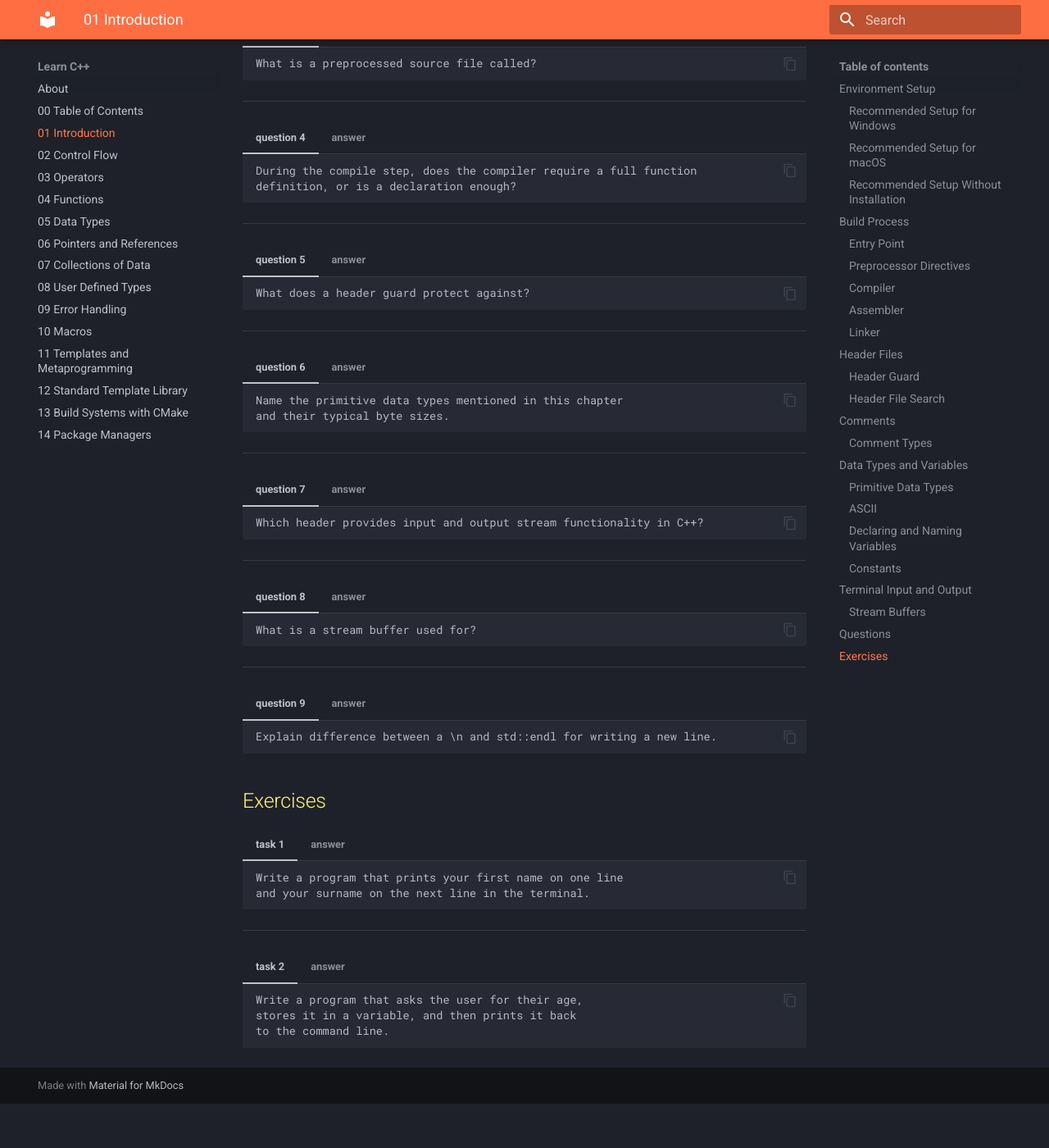
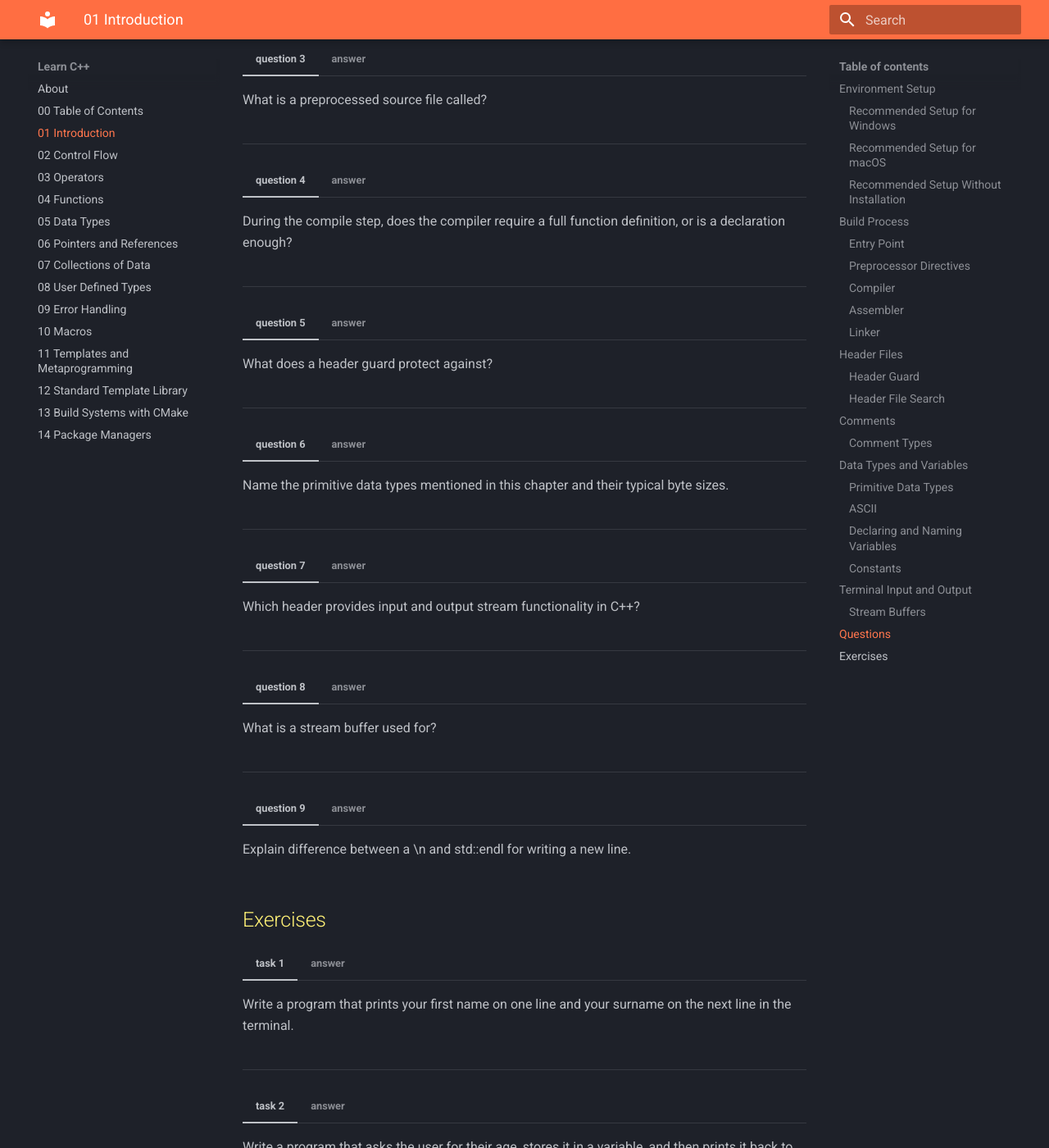
Before and after one commit to CL0001/learn-cplusplus, an MkDocs documentation site: the page built from docs/01 Introduction.md, in a window 1280 px wide and 1400 px high, scrolled down 19576 px. Shown: the whole window at 82% size. Built offline with MkDocs 1.6.1 and Material for MkDocs 9.7.7, drawn with Linux system fonts in a browser that asks for light colours; before the commit the page ends 20922 px from its top, so only the background shows below that; some of the changed text lies outside the part shown.

Commit message:
chore: quick style fix

````diff
--- a/docs/01 Introduction.md
+++ b/docs/01 Introduction.md
@@ -721,146 +721,110 @@ At that point, everything in the buffer is written out at once.
 
 === "question 1"
 
-    ``` linenums="0"
     How many entry points can a valid C++ program have?
-    ```
 
 === "answer"
 
-    ``` linenums="0"
     Exactly one — the main function.
-    ```
 
 ---
 
 === "question 2"
 
-    ``` linenums="0"
     How does the #include preprocessor directive work?
-    ```
 
 === "answer"
 
-    ``` linenums="0"
     It copies the contents of the specified file directly into
     the location where it was included.
-    ```
 
 ---
 
 === "question 3"
 
-    ``` linenums="0"
     What is a preprocessed source file called?
-    ```
 
 === "answer"
 
-    ``` linenums="0"
     A translation unit.
-    ```
 
 ---
 
 === "question 4"
 
-    ``` linenums="0"
     During the compile step, does the compiler require a full function
     definition, or is a declaration enough?
-    ```
 
 === "answer"
 
-    ``` linenums="0"
     A declaration is enough — the actual connection to the definition
     happens during the linking phase.
-    ```
 
 ---
 
 === "question 5"
 
-    ``` linenums="0"
     What does a header guard protect against?
-    ```
 
 === "answer"
 
-    ``` linenums="0"
     Against multiple inclusion of the same header file.
-    ```
 
 ---
 
 === "question 6"
 
-    ``` linenums="0"
     Name the primitive data types mentioned in this chapter
     and their typical byte sizes.
-    ```
 
 === "answer"
 
-    ``` linenums="0"
     int    - 4
     float  - 4
     double - 8
     char   - 1
     bool   - 1
-    ```
 
 ---
 
 === "question 7"
 
-    ``` linenums="0"
     Which header provides input and output stream functionality in C++?
-    ```
 
 === "answer"
 
-    ``` linenums="0"
     <iostream>
-    ```
 
 ---
 
 === "question 8"
 
-    ``` linenums="0"
     What is a stream buffer used for?
-    ```
 
 === "answer"
 
-    ``` linenums="0"
     It temporarily stores output data before sending it to the terminal or file.
-    ```
 
 ---
 
 === "question 9"
 
-    ``` linenums="0"
     Explain difference between a \n and std::endl for writing a new line.
-    ```
 
 === "answer"
 
-    ``` linenums="0"
     \n only adds a newline character to the output.
     std::endl adds a newline and flushes the output buffer,
     which can slow the program down if used excessively.
-    ```
+
 
 ## Exercises
 
 === "task 1"
 
-    ``` linenums="0"
     Write a program that prints your first name on one line
     and your surname on the next line in the terminal.
-    ```
+
 
 === "answer"
 
@@ -877,11 +841,10 @@ At that point, everything in the buffer is written out at once.
 
 === "task 2"
 
-    ``` linenums="0"
     Write a program that asks the user for their age,
     stores it in a variable, and then prints it back
     to the command line.
-    ```
+
 
 === "answer"
 
````
